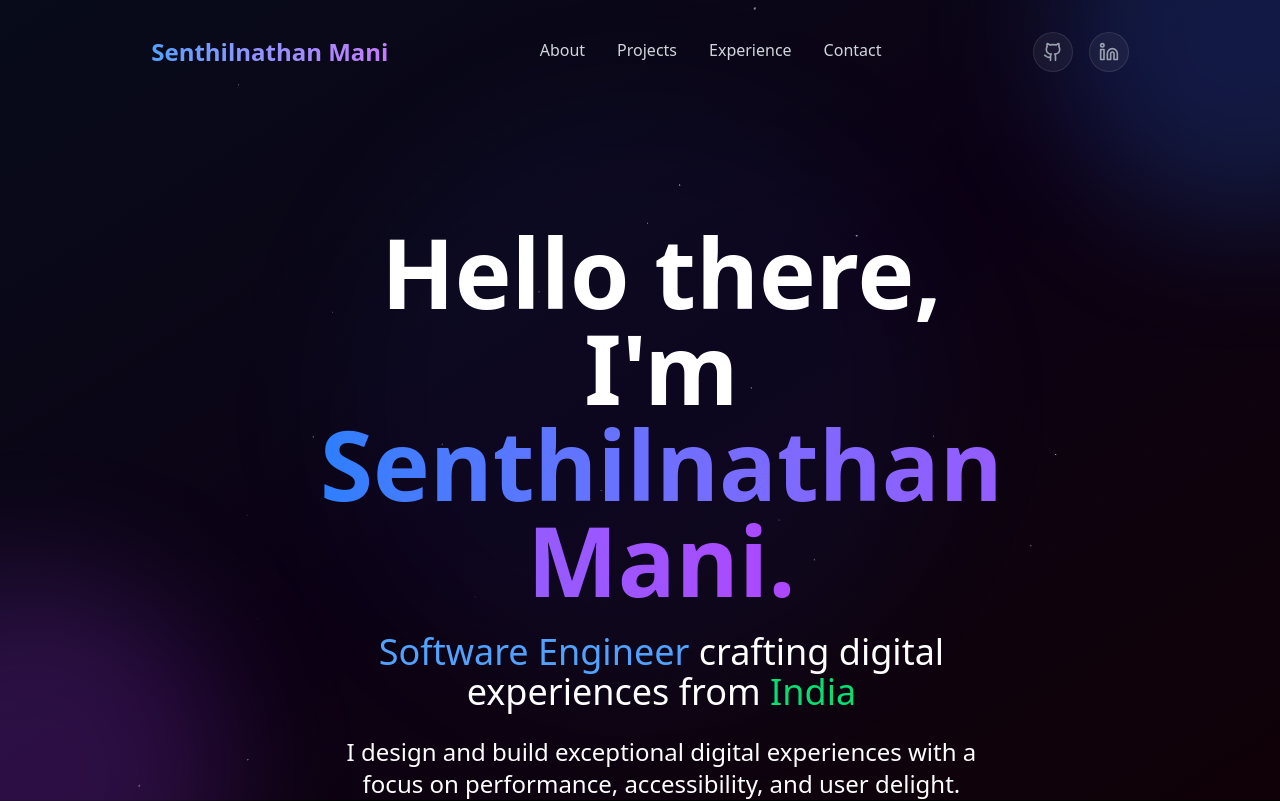
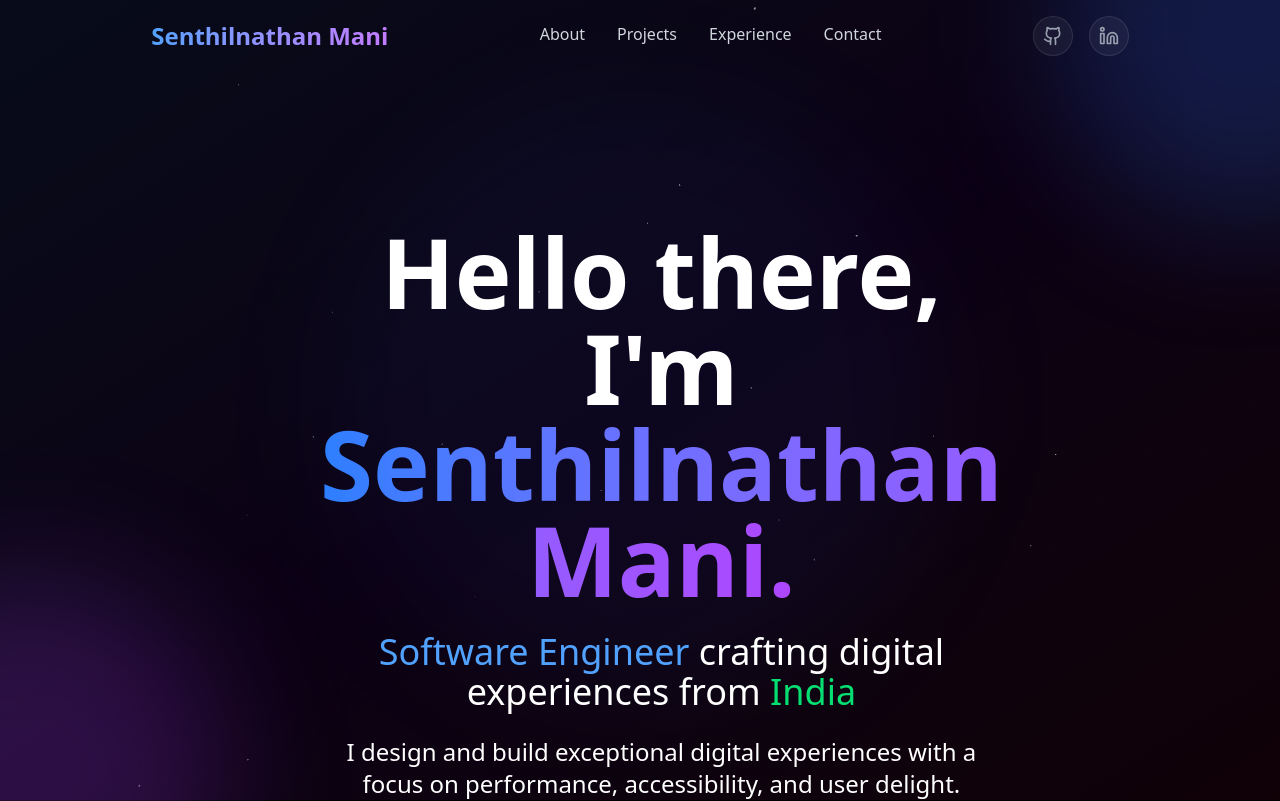
Before and after one commit to SenthilnathanMani/portfolio_v1, a Next.js app: page / in a window 1280 px wide. Shown: the top 801 px of the page. Built offline with nearby package versions, Linux system fonts and the light colour scheme.

Commit message:
fix header

```diff
--- a/src/app/components/navbar/navbar.tsx
+++ b/src/app/components/navbar/navbar.tsx
@@ -6,7 +6,7 @@ import SocialLinks from "./social-links-icons/social-links";
 export default function Navbar() {
   return (
     <header className="fixed top-0 left-0 right-0 z-50 transition-all duration-300 bg-transparent">
-      <div className="mx-auto py-8  w-full">
+      <div className="mx-auto py-4  w-full">
         <nav className="flex items-center justify-evenly">
           <div className="text-white font-bold text-xl ">
             <div className="hover:scale-105 cursor-pointer transition-transform duration-200 text-2xl font-bold bg-gradient-to-r from-blue-400 to-purple-400 bg-clip-text text-transparent">
```
